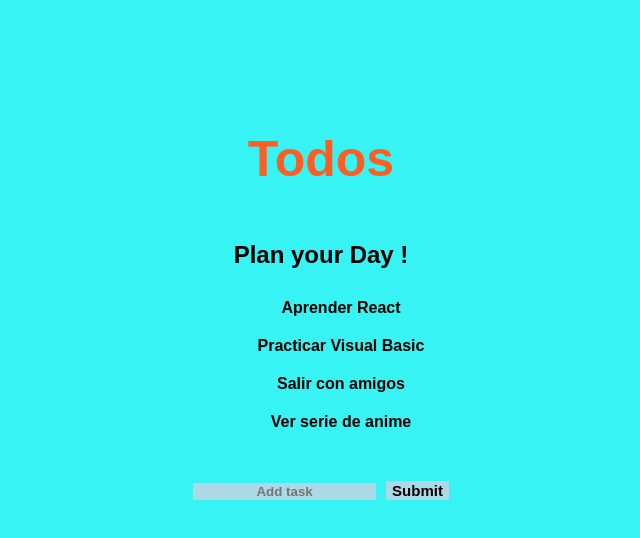
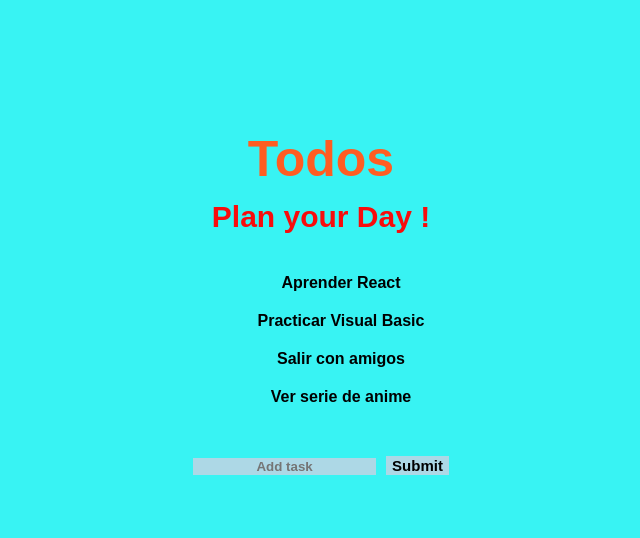
Before and after one commit to le4nnt0nn/first-react-project, a React (Create React App) app in the folder my-first-react/: page / in a window 1280 px wide. Shown: the top 538 px of the page, without its empty margins (319-959 px from the left). Built offline with nearby package versions, Linux system fonts and the light colour scheme; a web font is replaced by a local one.

Commit message:
app css : added h2 style and modified some styles

```diff
--- a/my-first-react/src/App.css
+++ b/my-first-react/src/App.css
@@ -4,6 +4,8 @@
   background-color: rgb(56, 243, 243);
   font-family: 'Recursive', sans-serif;
   font-weight: bold;
+  text-align: center;
+  justify-content: center;
 }
 
 .App {
@@ -17,9 +19,20 @@
 
 .App h1 {
   margin-top: 130px;
+  margin-bottom: 10px;
   font-size: 50px;
   background-color: transparent;
   color: rgb(255, 93, 34);
+  text-align: center;
+  justify-content: center;
+}
+
+.App h2 {
+  margin-top: 2px;
+  margin-bottom: 30px;
+  font-size: 30px;
+  background-color: transparent;
+  color: rgb(248, 12, 12);
   text-align: center;
   justify-content: center;
 }
```
